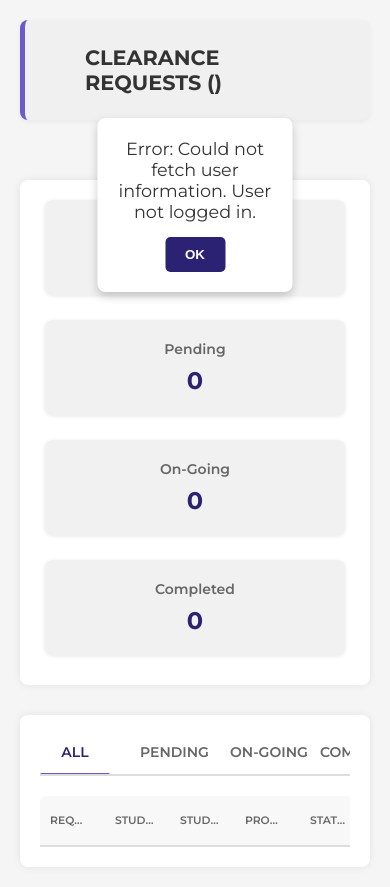
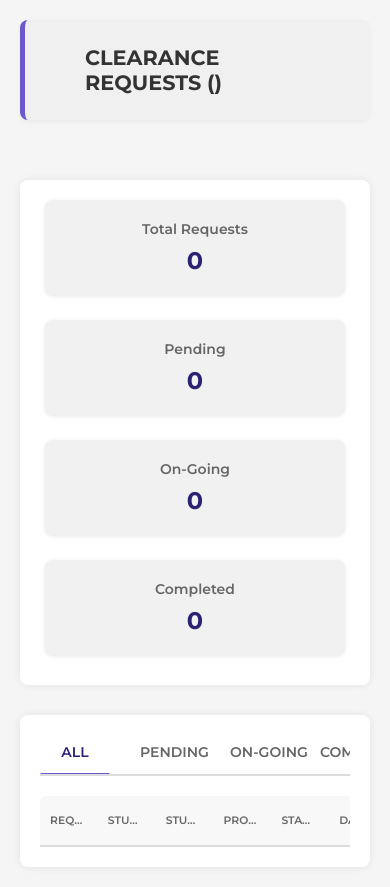
Before and after one commit to ardfaiyaz/WEBDEV-PROJECT, a PHP site: page /WEBDEV/pages/clearance-request.php in a window 390 px wide. Shown: the part 217-1104 px from the top of the page. Run offline with PHP 8.4, Linux system fonts and the light colour scheme.

Commit message:
centered data tto header

```diff
--- a/assets/css/clearance-request.css
+++ b/assets/css/clearance-request.css
@@ -358,38 +358,20 @@ body.modal-open {
 .Status-table {
     margin-top: 20px;
     width: 100%;
-    overflow-x: auto;
+    overflow-x: auto; /* This makes the entire table scrollable horizontally */
     -webkit-overflow-scrolling: touch;
 }
 
-.Status-header {
+.Status-header,
+.Status-row {
     display: grid;
-    grid-template-columns: repeat(6, minmax(120px, 1fr)) minmax(150px, 1fr);
+    /* Adjusted grid-template-columns for better alignment, ensuring all cells are equally proportioned after minwidth */
+    grid-template-columns: minmax(80px, 0.5fr) minmax(120px, 1fr) minmax(180px, 1.5fr) minmax(120px, 1fr) minmax(100px, 0.8fr) minmax(130px, 1fr) minmax(160px, 1.2fr);
     padding: 14px 0;
     align-items: center;
-    text-align: center;
-    min-width: 900px;
+    text-align: center; /* Center align all grid items by default */
+    /* Removed min-width from here to let grid sizing handle it, overflow-x on parent will scroll */
     gap: 10px;
-}
-
-.Status-row {
-    display: grid;
-    grid-template-columns: repeat(6, minmax(120px, 1fr)) minmax(150px, 1fr);
-    padding: 14px;
-    align-items: center;
-    text-align: center;
-    min-width: 900px;
-    gap: 10px;
-}
-
-.reqid,
-.studid,
-.studname,
-.program,
-.date-completed-column,
-.datesub,
-.remark-text {
-    text-align: center;
 }
 
 .Status-header {
@@ -664,6 +690,9 @@ body.modal-open {
     box-shadow: 0 4px 10px rgba(0, 0, 0, 0.2);
     z-index: 1002;
     text-align: center;
+    display: none; /* Hidden by default */
+    flex-direction: column;
+    align-items: center;
 }
 
 .custom-message-box p {
@@ -681,12 +710,19 @@ body.modal-open {
     cursor: pointer;
     font-weight: 600;
     transition: background-color 0.3s ease;
+    font-family: 'Montserrat', sans-serif;
 }
 
 .custom-message-box-close:hover {
     background-color: #1f1850;
 }
 
+.no-requests-message {
+    text-align: center;
+    padding: 20px;
+    color: #666;
+    font-style: italic;
+}
 
 /* Responsive Adjustments */
 @media (max-width: 1200px) {
@@ -721,8 +757,9 @@ body.modal-open {
 
     .Status-header,
     .Status-row {
-        grid-template-columns: repeat(6, minmax(100px, 1fr)) minmax(150px, 1fr);
-        min-width: unset;
+        /* Adjusted grid to be more flexible, still 7 columns */
+        grid-template-columns: repeat(7, minmax(80px, 1fr));
+        min-width: 700px; /* Allow content to overflow for smaller screens, table will scroll */
         gap: 5px;
     }
 }
@@ -822,24 +859,37 @@ body.modal-open {
         font-size: 12px;
         padding: 8px 0;
         gap: 5px;
-        grid-template-columns: repeat(7, minmax(80px, 1fr));
-        min-width: 600px;
+        grid-template-columns: repeat(7, minmax(60px, 1fr)); /* Further reduced min width for very small screens */
+        min-width: 500px; /* Allow content to overflow for smaller screens */
     }
 
     .actions {
         flex-direction: column;
-        align-items: flex-start;
+        align-items: center; /* Keep centered in column for small screens */
         gap: 5px;
+        width: 100%; /* Take full width of cell */
     }
 
     .add-remark-button,
     .clear-button {
-        width: 100%;
-        text-align: left;
+        width: 90%; /* Buttons take most of the width */
+        text-align: center;
+        padding: 6px 10px; /* Smaller padding */
+        font-size: 0.8em;
+    }
+    .clear-button-text {
+         width: 90%;
+         text-align: center;
+         font-size: 0.8em;
+         padding: 6px 10px;
     }
 
+
     .dropdown-menu {
-        min-width: 100%;
+        min-width: unset; /* Remove min-width to prevent overflow */
+        width: 100%;
+        left: 0;
+        right: auto;
     }
 
     /* Modal responsive */
@@ -891,7 +946,7 @@ body.modal-open {
     }
     .Status-header,
     .Status-row {
-                grid-template-columns: repeat(7, minmax(60px, 1fr));
-                min-width: 450px;
+        grid-template-columns: repeat(7, minmax(50px, 1fr)); /* Even smaller min-width for very small devices */
+        min-width: 400px; /* Further reduced min-width */
     }
 }
--- a/pages/clearance-request.php
+++ b/pages/clearance-request.php
@@ -73,12 +73,14 @@
 
                 <div class="Status-table">
                     <div class="Status-header">
-                        <div>REQUEST ID</div>
-                        <div>STUDENT ID</div>
-                        <div>STUDENT NAME</div>
-                        <div>PROGRAM</div>
-                        <div id="statusOrRemarkHeader">STATUS</div> <div>DATE SUBMITTED</div>
-                        <div id="actionsHeader">ACTIONS</div> </div>
+                        <div class="reqid">REQUEST ID</div>
+                        <div class="studid">STUDENT ID</div>
+                        <div class="studname">STUDENT NAME</div>
+                        <div class="program">PROGRAM</div>
+                        <div id="statusOrRemarkHeader" class="status-cell">STATUS</div>
+                        <div class="datesub">DATE SUBMITTED</div>
+                        <div id="actionsHeader" class="actions">ACTIONS</div>
+                    </div>
                     <div id="requests-container"></div>
                 </div>
             </div>
@@ -246,7 +248,7 @@ function createRequestRow(request, filterStatusFrontend) {
     if (filterStatusFrontend === 'ON-GOING') {
         fifthColumnContent = `<div class="remark-column"><span class="remark-text">${request.office_remarks || 'N/A'}</span></div>`;
     } else {
-        fifthColumnContent = `<div>${statusDisplay}</div>`;
+        fifthColumnContent = `<div class="status-cell">${statusDisplay}</div>`;
     }
 
     if (filterStatusFrontend !== 'ALL') {
@@ -276,11 +278,12 @@ function createRequestRow(request, filterStatusFrontend) {
 
 
     row.innerHTML = `
-        <div>${request.req_id}</div>
-        <div>${request.student_id}</div>
-        <div>${request.student_name}</div>
-        <div>${request.program}</div>
-        ${fifthColumnContent} <div>${request.date_submitted}</div>
+        <div class="reqid">${request.req_id}</div>
+        <div class="studid">${request.student_id}</div>
+        <div class="studname">${request.student_name}</div>
+        <div class="program">${request.program}</div>
+        ${fifthColumnContent}
+        <div class="datesub">${request.date_submitted}</div>
         <div class="actions">${actionsContent}</div> `;
 
     return row;
```
Also changed, not shown: other parts of assets/css/clearance-request.css (+82 -33 lines). Lines whose indentation alone changed are shown as unchanged.
